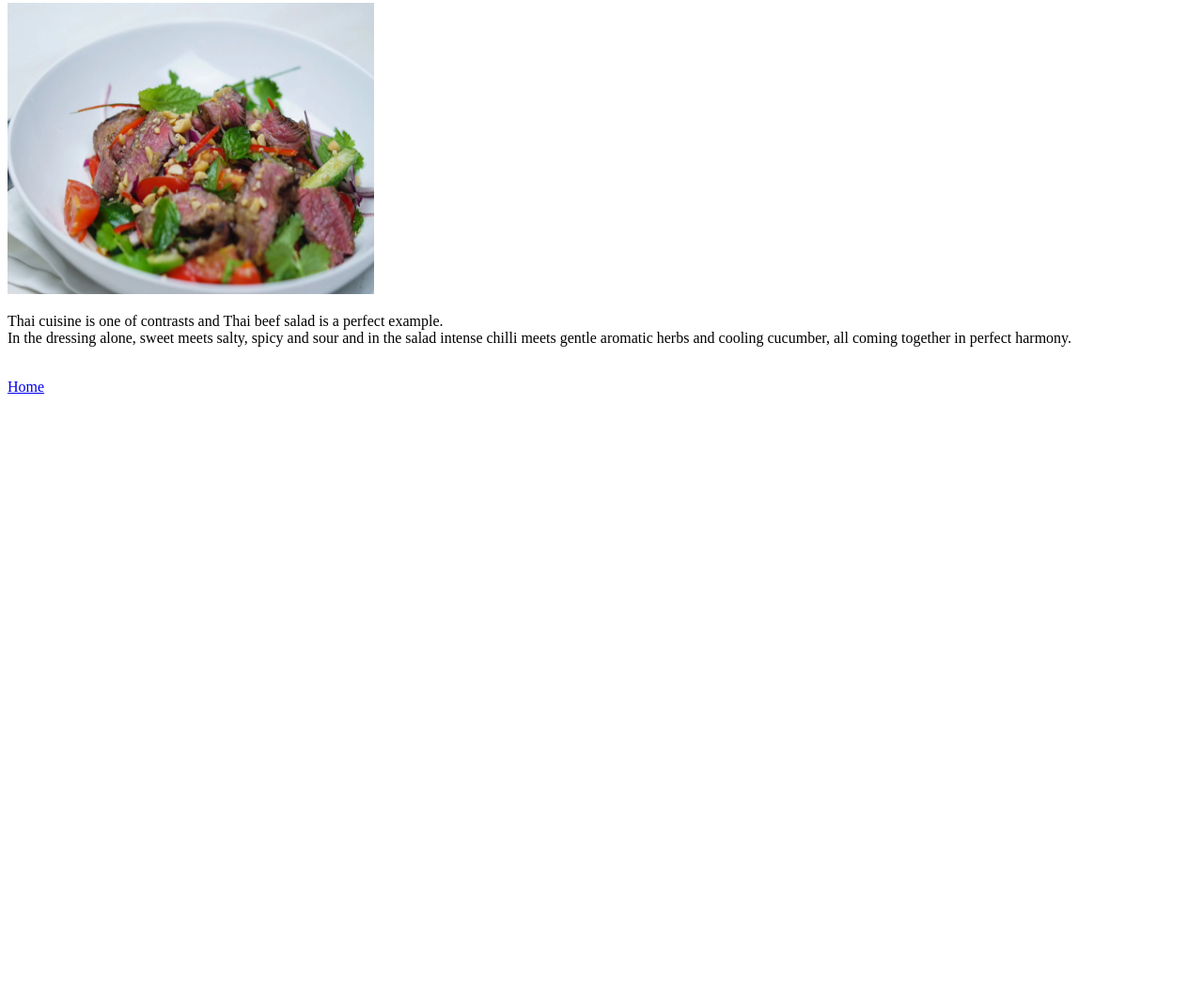
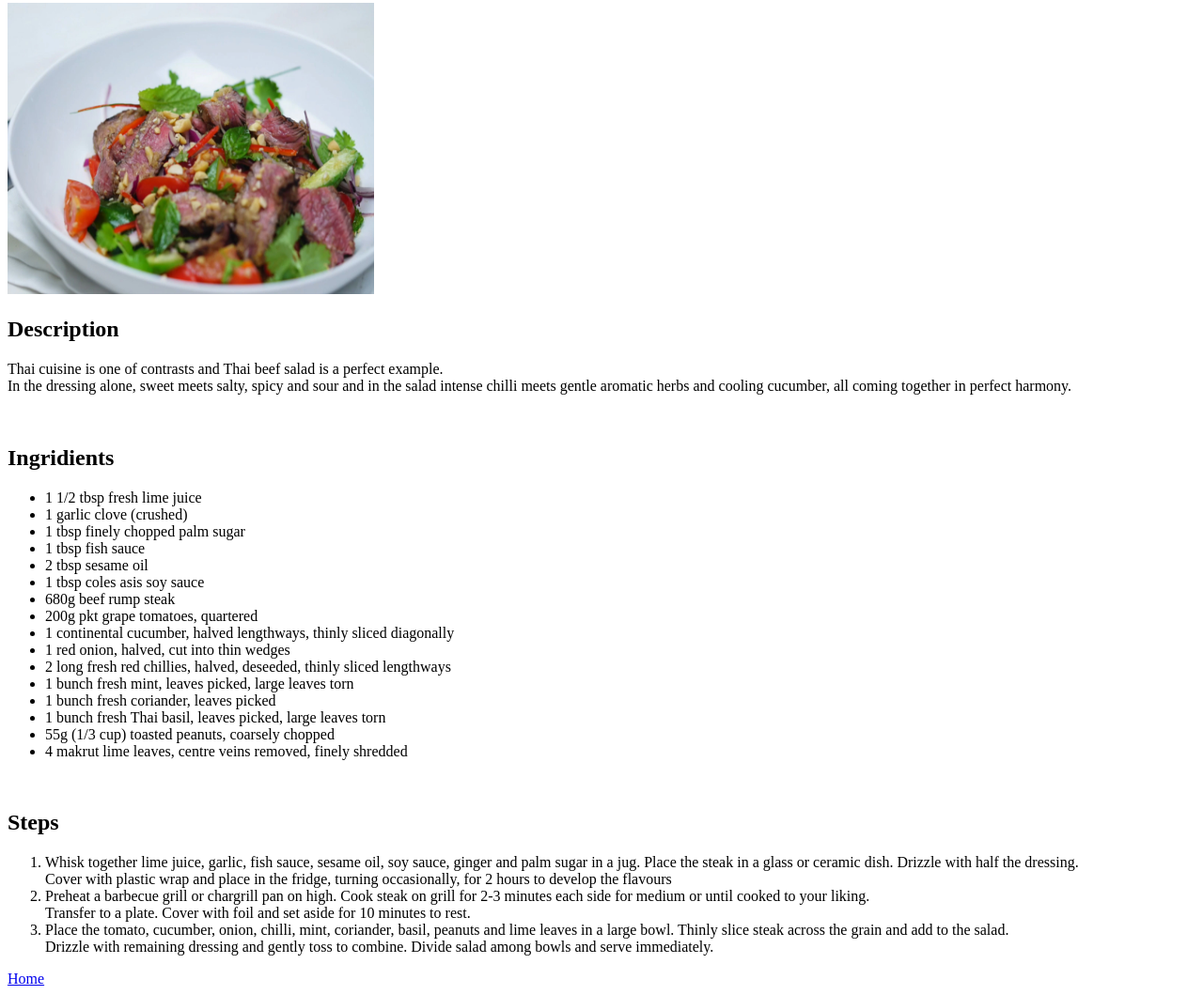
Before and after one commit to maodas/odin-recipes, a plain HTML site: page recipes/thaibeefsalad.html in a window 1280 px wide. Shown: the part 95-1154 px from the top of the page at 94% size. Before the commit the page ends 800 px from the top, so only its background shows below. Drawn offline with Linux system fonts and the light colour scheme.

Commit message:
Completed thaibeefsalad.html content

```diff
--- a/recipes/thaibeefsalad.html
+++ b/recipes/thaibeefsalad.html
@@ -9,9 +9,40 @@
     <h1>Thai Beed Salad</h1>
     <br>
     <img src="../img/thaibeefsalad.jpg" alt="Thai Beef Salad presentation" width="390" height="310">
+    <br>
+    <h2>Description</h2>
     <p>Thai cuisine is one of contrasts and Thai beef salad is a perfect example. <br>
         In the dressing alone, sweet meets salty, spicy and sour and in the salad intense chilli meets gentle aromatic herbs and cooling cucumber, all coming together in perfect harmony. </p>
     <br>
+    <h2>Ingridients</h2>
+    <ul>
+        <li>1 1/2 tbsp fresh lime juice</li>
+        <li>1 garlic clove (crushed)</li>
+        <li>1 tbsp finely chopped palm sugar</li>
+        <li>1 tbsp fish sauce</li>
+        <li>2 tbsp sesame oil</li>
+        <li>1 tbsp coles asis soy sauce</li>
+        <li>680g beef rump steak</li>
+        <li>200g pkt grape tomatoes, quartered</li>
+        <li>1 continental cucumber, halved lengthways, thinly sliced diagonally </li>
+        <li>1 red onion, halved, cut into thin wedges </li>
+        <li>2 long fresh red chillies, halved, deseeded, thinly sliced lengthways </li>
+        <li>1 bunch fresh mint, leaves picked, large leaves torn </li>
+        <li>1 bunch fresh coriander, leaves picked </li>
+        <li>1 bunch fresh Thai basil, leaves picked, large leaves torn </li>
+        <li>55g (1/3 cup) toasted peanuts, coarsely chopped </li>
+        <li>4 makrut lime leaves, centre veins removed, finely shredded </li>
+    </ul>
+    <br>
+    <h2>Steps</h2>
+    <ol>
+        <li>Whisk together lime juice, garlic, fish sauce, sesame oil, soy sauce, ginger and palm sugar in a jug. Place the steak in a glass or ceramic dish. Drizzle with half the dressing. <br>
+            Cover with plastic wrap and place in the fridge, turning occasionally, for 2 hours to develop the flavours</li>
+        <li>Preheat a barbecue grill or chargrill pan on high. Cook steak on grill for 2-3 minutes each side for medium or until cooked to your liking. <br>
+            Transfer to a plate. Cover with foil and set aside for 10 minutes to rest. </li>
+        <li>Place the tomato, cucumber, onion, chilli, mint, coriander, basil, peanuts and lime leaves in a large bowl. Thinly slice steak across the grain and add to the salad. <br>
+            Drizzle with remaining dressing and gently toss to combine. Divide salad among bowls and serve immediately. </li>
+    </ol>
 
     <a href="../index.html">Home</a>
 </body>
```
